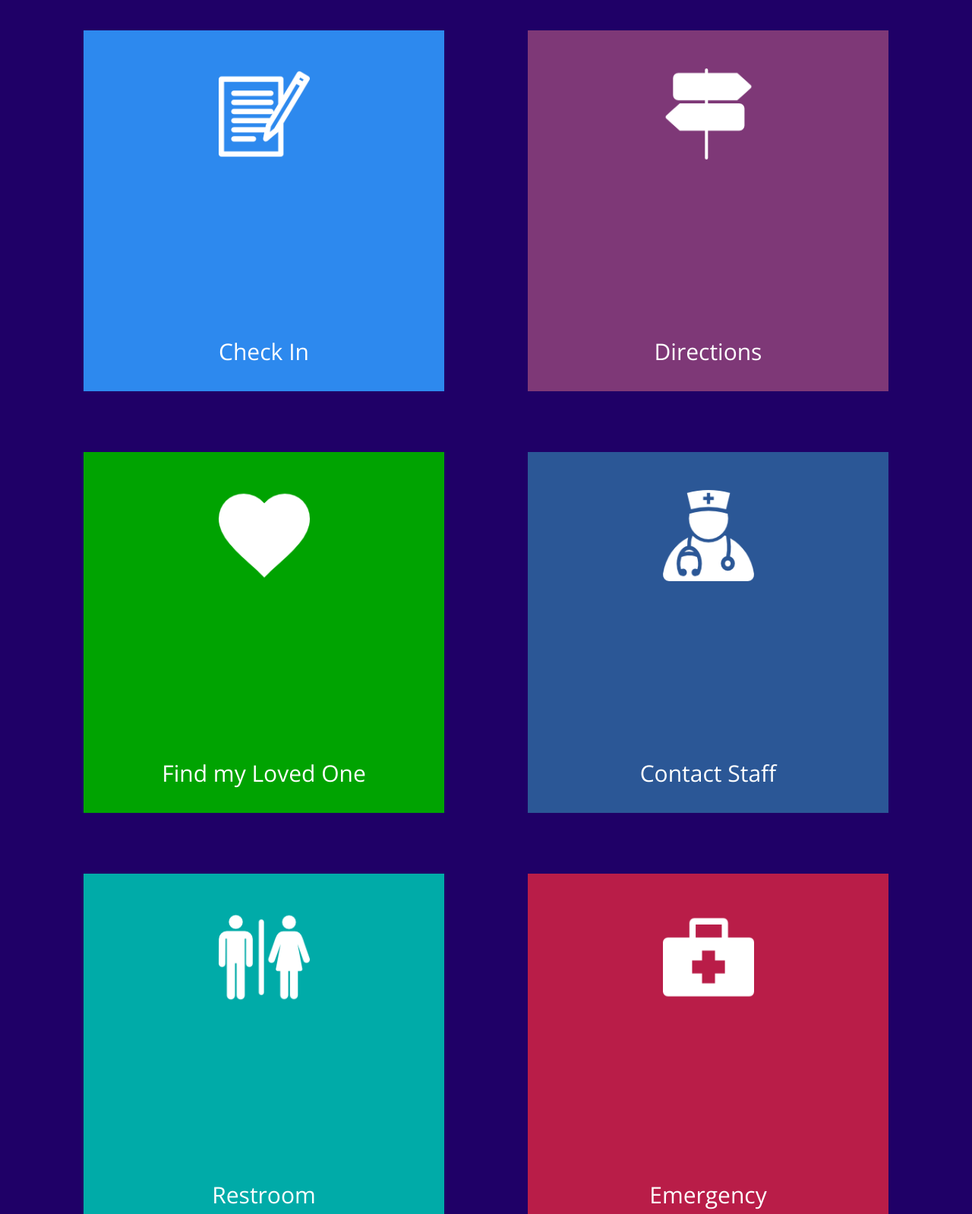
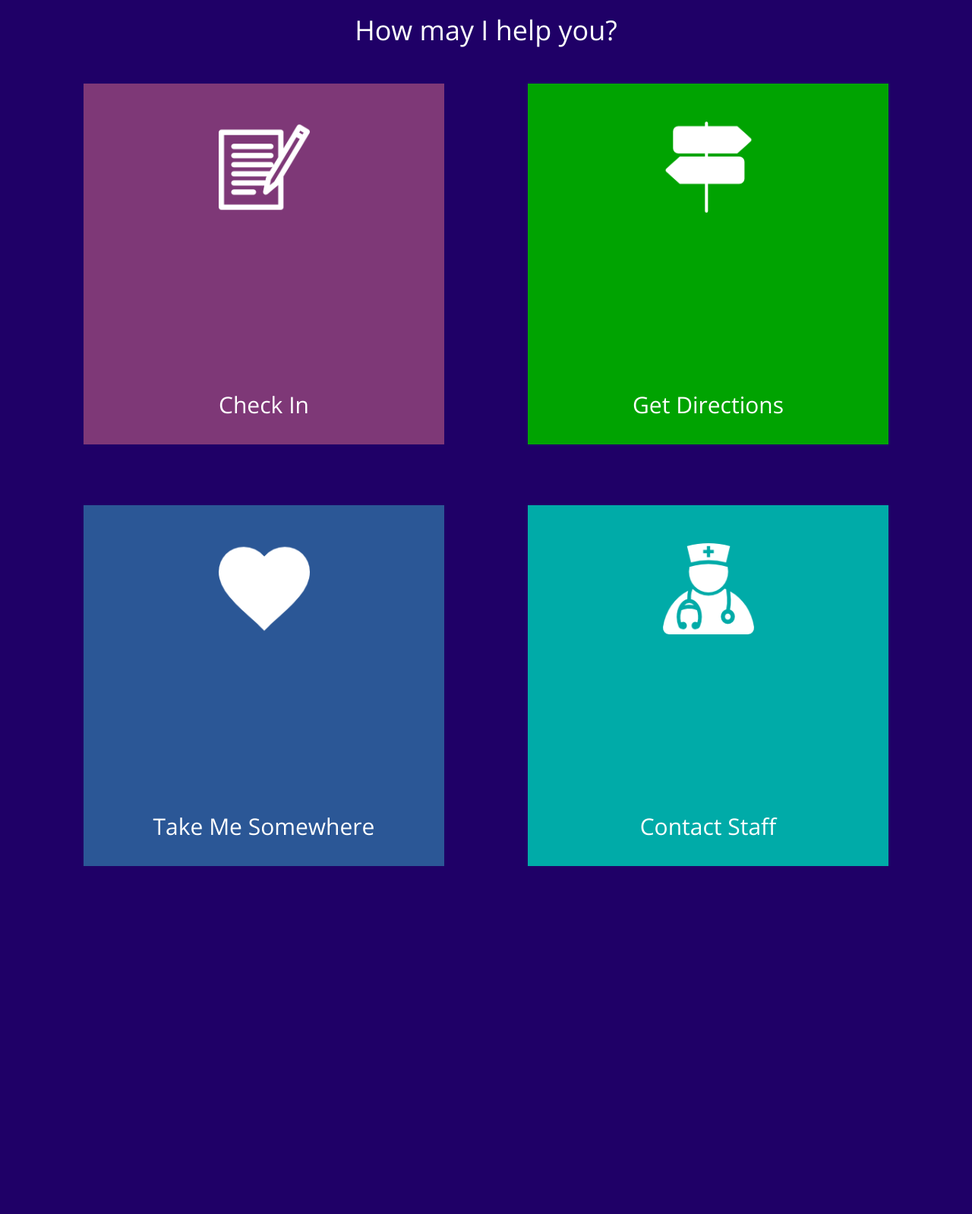
Before and after one commit to jrhackett/segwaymqp-website, a plain HTML site: page index.html in a window 1280 px wide. Shown: the top 1598 px of the page at 76% size. After the commit the page ends 1180 px from the top, so only its background shows below. Drawn offline with nearby package versions, Linux system fonts and the light colour scheme.

Commit message:
removing redundant options and adding header message

```diff
--- a/css/styles.css
+++ b/css/styles.css
@@ -245,6 +245,14 @@ body.second.id .choice-inner {
   transform-origin: 50%;
 }
 
+.main-message {
+	text-align: center;
+}
+
+.main-message h1 {
+	color: white;
+}
+
 @-webkit-keyframes blink {
   0% { -webkit-transform: scaleX(1) scaleY(1); }
   1% { -webkit-transform: scaleX(1.3) scaleY(0.1); }
--- a/index.html
+++ b/index.html
@@ -8,6 +8,9 @@
 	<body class = "second">
 		<div class = "container">
 			<div class = "row choices">
+				<div class = "col-lg-12 col-md-12 col-sm-12 col-xs-12 main-message">
+					<h1>How may I help you?</h1>
+				</div>
 				<div class = "col-lg-6 col-md-6 col-sm-6 col-xs-6">
 					<a href = "./checkin.html">
 						<div class = "choice-inner">
@@ -20,7 +23,7 @@
 					<a href = "#choice2">
 						<div class = "choice-inner">
 							<img src = "assets/sign.png" />
-							<p>Directions</p>
+							<p>Get Directions</p>
 						</div>
 					</a>
 				</div>
@@ -28,7 +31,7 @@
 					<a href = "#choice3">
 						<div class = "choice-inner">
 							<img src = "assets/heart.png" />
-							<p>Find my Loved One</p>
+							<p>Take Me Somewhere</p>
 						</div>
 					</a>
 				</div>
@@ -40,11 +43,11 @@
 						</div>
 					</a>
 				</div>
-				<div class = "col-lg-6 col-md-6 col-sm-6 col-xs-6">
+				<!-- <div class = "col-lg-6 col-md-6 col-sm-6 col-xs-6">
 					<a href = "#choice5">
 						<div class = "choice-inner">
 							<img src = "assets/toilet.png" />
-							<p>Restroom</p>
+							<p>Find Restroom</p>
 						</div>
 					</a>
 				</div>
@@ -52,10 +55,10 @@
 					<a href = "#choice6">
 						<div class = "choice-inner">
 							<img src = "assets/emergency.png" />
-							<p>Emergency</p>
+							<p>Issue Emergency Alert</p>
 						</div>
 					</a>
-				</div>
+				</div> -->
 			</div>
 		</div>
 
```
